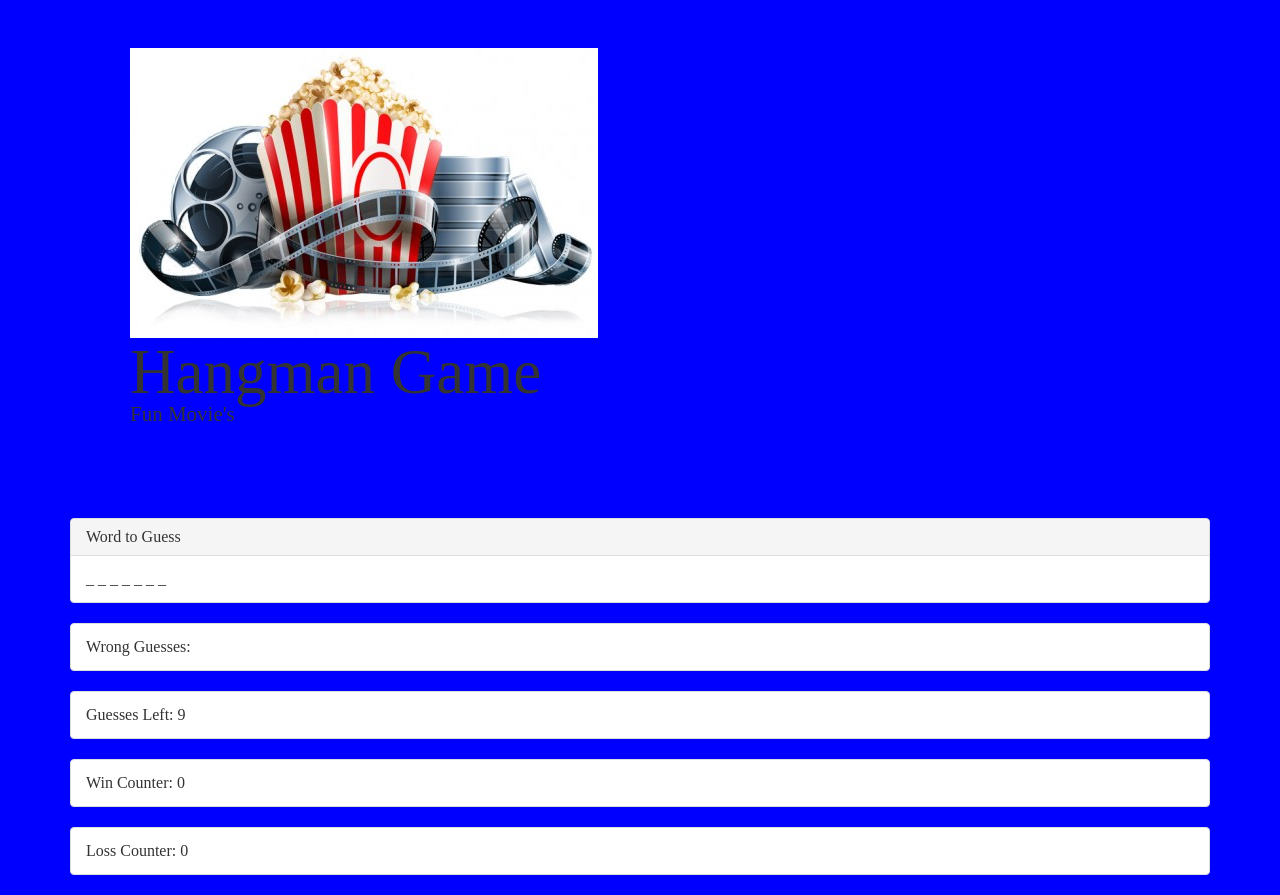
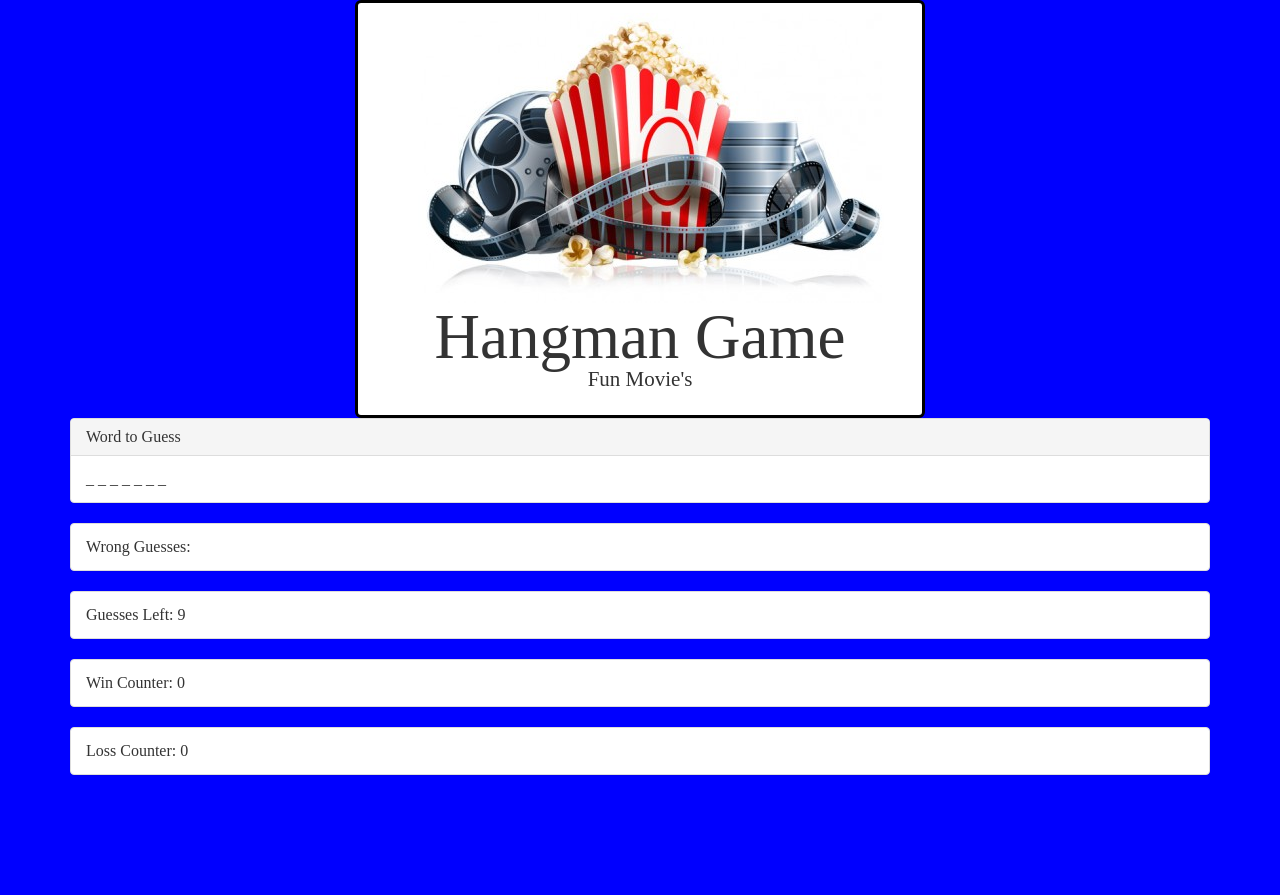
Before and after one commit to kharrison34/psychic-game, a plain HTML site: page index.html in a window 1280 px wide. After the commit the page ends 800 px from the top, so only its background shows below. Drawn offline with nearby package versions, Linux system fonts and the light colour scheme; files that its build step writes are made by us from their sources.

Commit message:
final push

```diff
--- a/assets/css/style.css
+++ b/assets/css/style.css
@@ -3,5 +3,17 @@ body{
 }
 
 .jumbotron{
-    background-color: blue
+    background-color: white;
+    margin: auto;
+    width: 50%;
+    border: 3px solid black;
+    padding: 10px;
+
 }
+ h1{
+     text-align: center;
+ }
+
+ p{
+     text-align: center;
+ }
--- a/index.html
+++ b/index.html
@@ -8,7 +8,7 @@
 	<link href="https://maxcdn.bootstrapcdn.com/bootstrap/3.3.7/css/bootstrap.min.css" rel="stylesheet" integrity="sha384-BVYiiSIFeK1dGmJRAkycuHAHRg32OmUcww7on3RYdg4Va+PmSTsz/K68vbdEjh4u" crossorigin="anonymous">
 
 	<link rel="stylesheet" type="text/css" href="assets/css/reset.css">
-	<link rel="stylesheet" type="text/css" href="assets/style.css">
+	<link rel="stylesheet" type="text/css" href="assets/css/style.css">
 
 </head>
 
```
